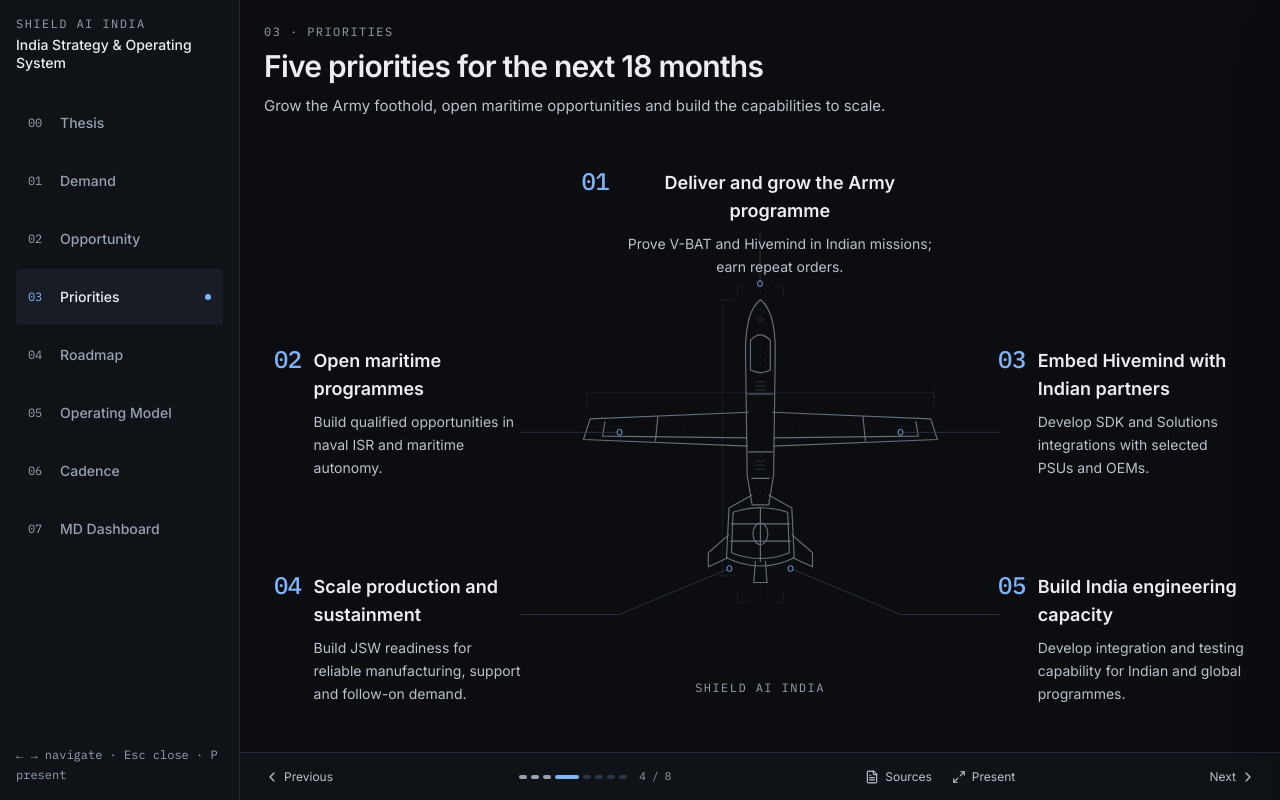
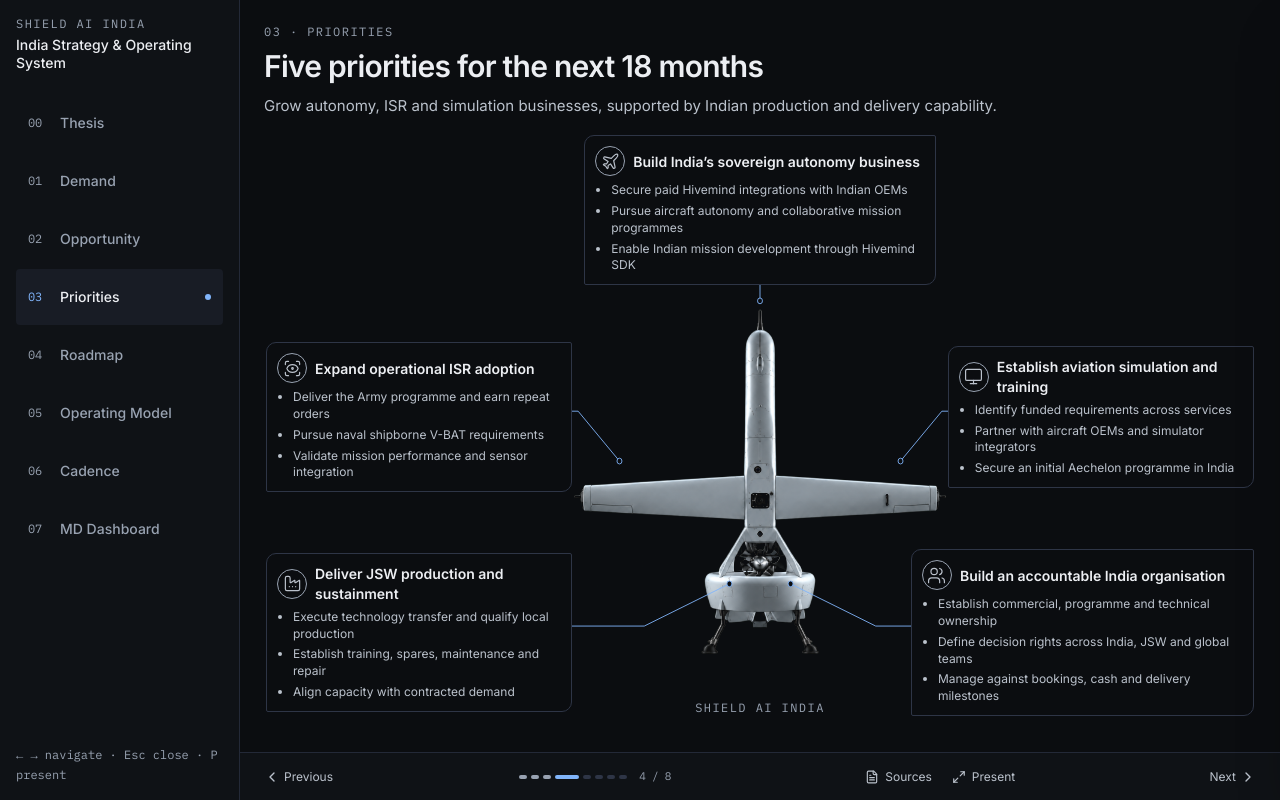
Before and after one commit to Sakshambhutani/shield-ai-emergent, a React (Vite) app in the folder shield-ai-india-source/frontend/: page /priorities in a window 1280 px wide. Built offline with nearby package versions, Linux system fonts and the light colour scheme.

Commit message:
Update India priorities content and aircraft layout

```diff
--- a/shield-ai-india-source/frontend/src/sections/Convergence.tsx
+++ b/shield-ai-india-source/frontend/src/sections/Convergence.tsx
@@ -1,6 +1,6 @@
 import { useEffect, useMemo, useRef, useState } from 'react';
 import { CartesianGrid, ResponsiveContainer, Scatter, ScatterChart, Tooltip, XAxis, YAxis, ZAxis } from 'recharts';
-import { X } from 'lucide-react';
+import { Factory, Monitor, Plane, ScanEye, Users, X } from 'lucide-react';
 import { cn } from '@/lib/cn';
 import { Field, Headline, HORIZON_META, Pill, Screen } from '@/components/ui';
 import { SourceButton } from '@/components/Evidence';
@@ -32,11 +32,31 @@
 const xTick = (v: number): string => { if (v <= 1.5) return 'Hard to enter'; if (v >= 5) return 'Easy to enter'; return ''; };
 const yTick = (v: number): string => { if (v <= 1.5) return 'Low'; if (v >= 5) return 'High'; return ''; };
 const PRIORITIES = [
-  { number: '01', title: 'Deliver and grow the Army programme', description: 'Prove V-BAT and Hivemind in Indian missions; earn repeat orders.' },
-  { number: '02', title: 'Open maritime programmes', description: 'Build qualified opportunities in naval ISR and maritime autonomy.' },
-  { number: '03', title: 'Embed Hivemind with Indian partners', description: 'Develop SDK and Solutions integrations with selected PSUs and OEMs.' },
-  { number: '04', title: 'Scale production and sustainment', description: 'Build JSW readiness for reliable manufacturing, support and follow-on demand.' },
-  { number: '05', title: 'Build India engineering capacity', description: 'Develop integration and testing capability for Indian and global programmes.' },
+  { number: '01', icon: Plane, title: 'Build India’s sovereign autonomy business', bullets: [
+    'Secure paid Hivemind integrations with Indian OEMs',
+    'Pursue aircraft autonomy and collaborative mission programmes',
+    'Enable Indian mission development through Hivemind SDK',
+  ] },
+  { number: '02', icon: ScanEye, title: 'Expand operational ISR adoption', bullets: [
+    'Deliver the Army programme and earn repeat orders',
+    'Pursue naval shipborne V-BAT requirements',
+    'Validate mission performance and sensor integration',
+  ] },
+  { number: '03', icon: Monitor, title: 'Establish aviation simulation and training', bullets: [
+    'Identify funded requirements across services',
+    'Partner with aircraft OEMs and simulator integrators',
+    'Secure an initial Aechelon programme in India',
+  ] },
+  { number: '04', icon: Factory, title: 'Deliver JSW production and sustainment', bullets: [
+    'Execute technology transfer and qualify local production',
+    'Establish training, spares, maintenance and repair',
+    'Align capacity with contracted demand',
+  ] },
+  { number: '05', icon: Users, title: 'Build an accountable India organisation', bullets: [
+    'Establish commercial, programme and technical ownership',
+    'Define decision rights across India, JSW and global teams',
+    'Manage against bookings, cash and delivery milestones',
+  ] },
 ];
 
 function BubbleTip({ payload }: { payload?: readonly { payload: Row }[] }) {
@@ -99,53 +119,33 @@
   return null;
 }
 
-function AircraftSchematic() {
-  return <svg className="mission-aircraft" viewBox="0 0 480 420" fill="none" aria-hidden="true">
-    <g className="mission-construction" strokeWidth="1">
-      <path d="M240 12V408 M24 187H456" strokeDasharray="3 8" />
-      <path d="M30 164V146H450V164 M30 139V153 M450 139V153 M210 34H194V368H210 M187 34H201 M187 368H201" />
-      <path d="M224 18H212V30 M256 18H268V30 M212 388V400H224 M256 400H268V388" />
-    </g>
-    <g className="mission-airframe" strokeWidth="1.4" strokeLinejoin="round">
-      {/* Straight high-aspect-ratio wing, fuselage and aft duct in plan view. */}
-      <path d="M226 170L34 178L26 203L225 211 M254 170L446 178L454 203L255 211" />
-      <path d="M52 181L49 199L224 201 M428 181L431 199L256 201 M116 175L113 205 M364 175L367 205" />
-      <path d="M240 34C228 43 222 66 222 96L224 246L230 282H250L256 246L258 96C258 66 252 43 240 34Z" />
-      <path d="M228 83Q240 70 252 83L252 119Q240 125 228 119Z M224 148H256 M225 218H255 M229 250H251" />
-      <path d="M230 270L202 286L199 346Q240 366 281 346L278 286L250 270 M207 291Q240 280 273 291L275 340Q240 354 205 340Z" />
-      <path d="M204 305H276 M203 326H277 M240 285V351 M202 318L177 340V357L201 346 M278 318L303 340V357L279 346 M234 350L232 376H248L246 350" />
-      <ellipse cx="240" cy="317" rx="9" ry="13" />
-    </g>
-    <g className="mission-airframe-detail" strokeWidth="1">
-      <path d="M234 133H246 M234 138H246 M234 143H246 M234 229H246 M234 234H246 M234 239H246" />
-      <circle cx="240" cy="58" r="3" />
-    </g>
-  </svg>;
+function AircraftVisual() {
+  return <img className="mission-aircraft" src="/images/priorities-vbat.png" alt="V-BAT aircraft render with upright fuselage, horizontal wings and aft ducted fan" />;
 }
 
 function PriorityLedger() {
   return <section data-testid="priority-ledger" aria-label="18-month mission priorities" className="mission-priorities">
     <div className="mission-blueprint">
-      <AircraftSchematic />
+      <AircraftVisual />
       <svg className="mission-connectors" viewBox="0 0 1200 620" preserveAspectRatio="none" fill="none" aria-hidden="true">
         <g strokeWidth="1">
-          <path d="M600 104V157" />
-          <path d="M310 312H430" />
-          <path d="M890 312H770" />
-          <path d="M310 502H430L563 454" />
-          <path d="M890 502H770L637 454" />
+          <path d="M600 155V175" />
+          <path d="M354 290H380L430 342" />
+          <path d="M846 290H820L770 342" />
+          <path d="M354 514H460L563 470" />
+          <path d="M846 514H740L637 470" />
         </g>
         <g className="mission-system-nodes">
-          <circle cx="600" cy="157" r="3" />
-          <circle cx="430" cy="312" r="3" /><circle cx="770" cy="312" r="3" />
-          <circle cx="563" cy="454" r="3" /><circle cx="637" cy="454" r="3" />
+          <circle cx="600" cy="175" r="3" />
+          <circle cx="430" cy="342" r="3" /><circle cx="770" cy="342" r="3" />
+          <circle cx="563" cy="470" r="3" /><circle cx="637" cy="470" r="3" />
         </g>
       </svg>
       <div className="eyebrow mission-centre-label">SHIELD AI INDIA</div>
       <ol className="mission-callouts">
         {PRIORITIES.map((priority) => <li key={priority.number} className={`mission-callout mission-callout--${priority.number}`}>
-          <span aria-hidden="true" className="num mission-callout-number">{priority.number}</span>
-          <div><h2>{priority.title}</h2><p>{priority.description}</p></div>
+          <span aria-hidden="true" className="mission-callout-icon"><priority.icon strokeWidth={1.5} /></span>
+          <div><h2>{priority.title}</h2><ul>{priority.bullets.map((bullet) => <li key={bullet}>{bullet}</li>)}</ul></div>
         </li>)}
       </ol>
     </div>
@@ -162,7 +162,7 @@
   const s = all.find((r) => r.id === sel) ?? null;
   return (
     <Screen>
-      <Headline title="Five priorities for the next 18 months" sub="Grow the Army foothold, open maritime opportunities and build the capabilities to scale." />
+      <Headline title="Five priorities for the next 18 months" sub="Grow autonomy, ISR and simulation businesses, supported by Indian production and delivery capability." />
       {mode === 'story' ? <PriorityLedger /> : <>
       <div className="grid lg:grid-cols-3 gap-3 flex-1 min-h-0">
         <div className="lg:col-span-2 panel p-3 flex flex-col min-h-[420px]" data-testid="bubble-chart">
--- a/shield-ai-india-source/frontend/src/sections/priorities.css
+++ b/shield-ai-india-source/frontend/src/sections/priorities.css
@@ -1,33 +1,44 @@
-.mission-priorities { @apply flex-1 min-h-0 overflow-y-auto; }
-.mission-blueprint { @apply relative w-full; height: 100%; min-height: 580px; }
-.mission-aircraft { @apply absolute; left: 30%; top: 20%; width: 40%; height: 65%; }
-.mission-construction { @apply stroke-line; opacity: .7; }
-.mission-airframe { @apply stroke-paper-3; opacity: .65; }
-.mission-airframe-detail { @apply stroke-line-2; }
-.mission-connectors { @apply absolute inset-0 w-full h-full stroke-line-2; }
+.mission-priorities { @apply flex-1 min-h-0 overflow-y-auto; container-type: size; }
+.mission-blueprint {
+  @apply relative w-full;
+  display: grid;
+  grid-template-columns: 31% 38% 31%;
+  grid-template-rows: auto minmax(0, 1fr) auto;
+  align-items: center;
+  row-gap: 14px;
+  height: 100%;
+  padding: 2px 2px 12px;
+}
+.mission-aircraft { position: relative; grid-column: 2; grid-row: 2 / 4; width: 100%; height: 100%; min-height: 0; padding-bottom: 32px; object-fit: contain; mix-blend-mode: lighten; }
+.mission-connectors { @apply absolute inset-0 w-full h-full stroke-sig-blue; pointer-events: none; }
 .mission-system-nodes { @apply stroke-sig-blue fill-ink; }
-.mission-centre-label { @apply absolute text-center text-paper-2; top: 92%; left: 30%; width: 40%; font-size: 10px; }
-.mission-callouts { @apply list-none m-0 p-0; }
-.mission-callout { @apply absolute flex items-start gap-3; width: 25%; }
-.mission-callout-number { @apply text-sig-blue text-2xl leading-none font-medium; }
-.mission-callout h2 { @apply text-paper text-base lg:text-lg font-semibold leading-snug; }
-.mission-callout p { @apply text-paper-2 text-sm leading-relaxed mt-2; }
-.mission-callout--01 { left: 32%; top: 6%; width: 36%; justify-content:center; text-align:center; }
-.mission-callout--02 { left: 1%; top: 36%; }
-.mission-callout--03 { right: 1%; top: 36%; }
-.mission-callout--04 { left: 1%; top: 74%; }
-.mission-callout--05 { right: 1%; top: 74%; }
-@media (max-width: 1000px) {
-  .mission-blueprint { @apply h-auto min-h-0 pb-4; }
-  .mission-aircraft { @apply relative; left: 20%; top: auto; width: 60%; height: 300px; }
+.mission-centre-label { @apply absolute text-center text-paper-2; bottom: 12px; left: 35%; width: 30%; font-size: 10px; }
+.mission-callouts { display: contents; }
+.mission-callout { @apply relative grid items-center border border-line-2 bg-ink; grid-template-columns: 30px minmax(0, 1fr); column-gap: 8px; row-gap: 6px; padding: clamp(10px, .9cqw, 14px); border-radius: 10px 2px; min-width: 0; }
+.mission-callout-icon { @apply flex shrink-0 items-center justify-center rounded-full border border-paper-3 text-paper-2; width: 30px; height: 30px; }
+.mission-callout-icon svg { width: 19px; height: 19px; }
+.mission-callout > div { display: contents; }
+.mission-callout h2 { @apply text-paper font-semibold leading-snug; font-size: clamp(14px, 1.12cqw, 17px); }
+.mission-callout ul { @apply list-disc text-paper-2 pl-4; grid-column: 1 / -1; margin-top: 0; font-size: clamp(12px, 1cqw, 15px); line-height: 1.4; }
+.mission-callout li + li { margin-top: 4px; }
+.mission-callout--01 { grid-column: 2; grid-row: 1; margin-inline: 12px; }
+.mission-callout--02 { grid-column: 1; grid-row: 2; }
+.mission-callout--03 { grid-column: 3; grid-row: 2; }
+.mission-callout--04 { grid-column: 1; grid-row: 3; }
+.mission-callout--05 { grid-column: 3; grid-row: 3; width: 112%; justify-self: end; }
+@container (max-width: 950px) or (max-height: 510px) {
+  .mission-blueprint { display: flex; flex-direction: column; height: auto; padding-bottom: 16px; }
+  .mission-aircraft { width: 55%; height: 180px; flex: none; padding: 0; }
   .mission-connectors { @apply hidden; }
-  .mission-centre-label { @apply relative left-auto w-full mt-2 mb-8; top: auto; }
-  .mission-callouts { @apply grid grid-cols-2 gap-x-6 gap-y-8; }
-  .mission-callout { @apply static w-auto; }
-  .mission-callout--01 { @apply col-span-2 max-w-md mx-auto; }
+  .mission-centre-label { position: static; width: 100%; margin-bottom: 8px; }
+  .mission-callouts { @apply grid grid-cols-2 gap-4 w-full m-0 p-0 list-none; }
+  .mission-callout { grid-column: auto; grid-row: auto; margin: 0; width: auto; justify-self: stretch; }
+  .mission-callout h2 { font-size: 16px; }
+  .mission-callout ul { font-size: 14px; }
+  .mission-callout--01 { @apply col-span-2; }
 }
-@media (max-width: 600px) {
+@container (max-width: 600px) {
   .mission-callouts { @apply grid-cols-1; }
   .mission-callout--01 { @apply col-span-1; }
-  .mission-aircraft { left: 5%; width: 90%; height: 260px; }
+  .mission-aircraft { width: 80%; }
 }
```
Also changed, not shown: shield-ai-india-source/frontend/public/images/priorities-vbat.png (added).
